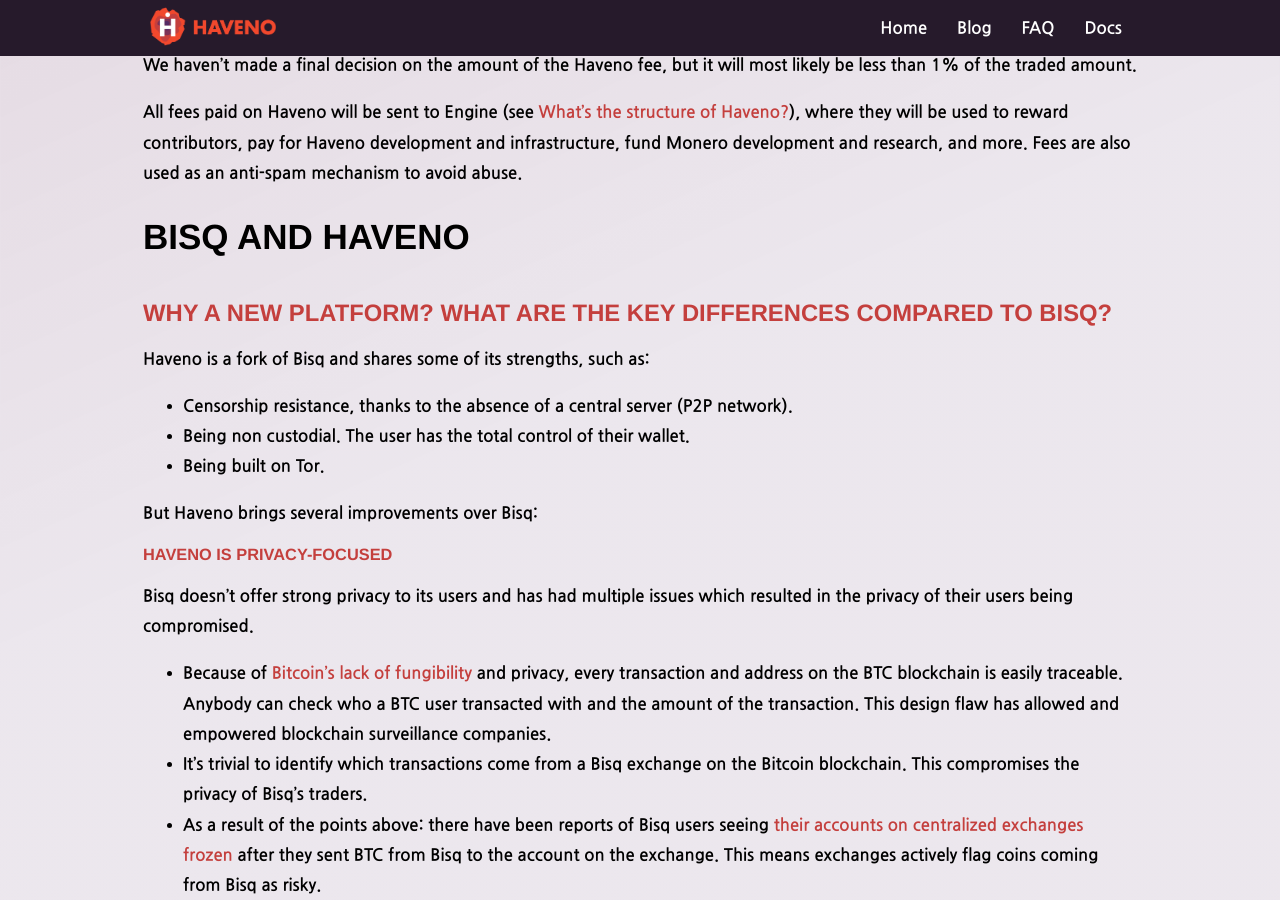
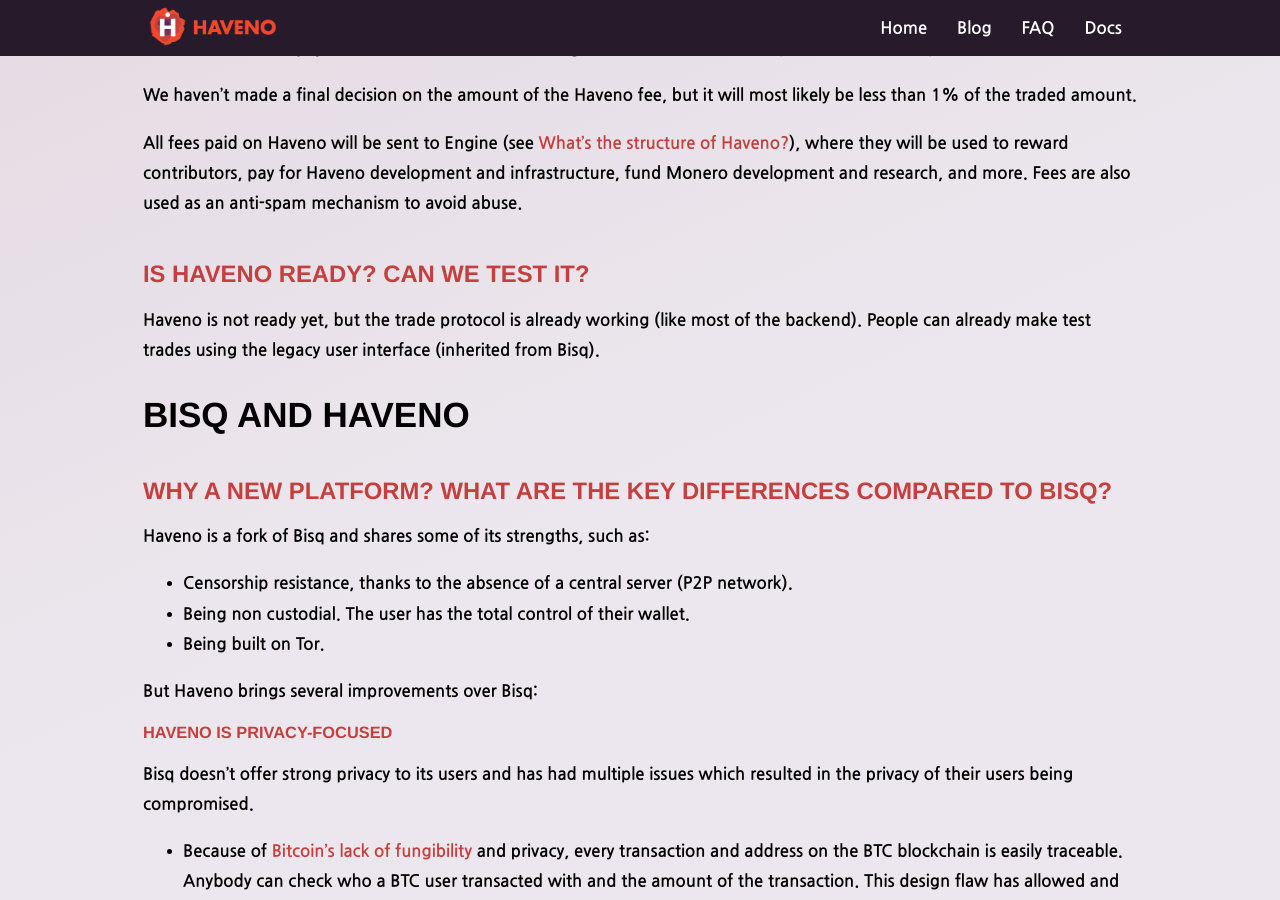
Before and after one commit to haveno-dex/haveno-site, a Jekyll site: the page built from faq.md, in a window 1280 px wide and 900 px high, scrolled down 2967 px. Built offline with Jekyll 4.4.1, drawn with Linux system fonts in a browser that asks for light colours; some of the changed text lies outside the part shown.

Commit message:
faq: add 'is haveno ready?'

```diff
--- a/faq.md
+++ b/faq.md
@@ -18,6 +18,7 @@
 - [Do you have more docs?](#do-you-have-more-docs)
 - [What are arbitrators? Why do you need them?](#what-are-arbitrators-why-do-you-need-them)
 - [What are the fees for trading on Haveno?](#what-are-the-fees-for-trading-on-haveno)
+- [Is Haveno ready? Can we test it?](#is-haveno-ready-can-we-test-it)
 
 ## Bisq and Haveno
 
@@ -101,6 +102,10 @@
 
 All fees paid on Haveno will be sent to Engine (see [What's the structure of Haveno?](#whats-the-structure-of-haveno)), where they will be used to reward contributors, pay for Haveno development and infrastructure, fund Monero development and research, and more. Fees are also used as an anti-spam mechanism to avoid abuse.
 
+## [Is Haveno ready? Can we test it?](#is-haveno-ready-can-we-test-it)
+
+Haveno is not ready yet, but the trade protocol is already working (like most of the backend). People can already make test trades using the legacy user interface (inherited from Bisq).
+
 # Bisq and Haveno
 
 ## [Why a new platform? What are the key differences compared to Bisq?](#why-a-new-platform-what-are-the-key-differences-compared-to-bisq)
```
